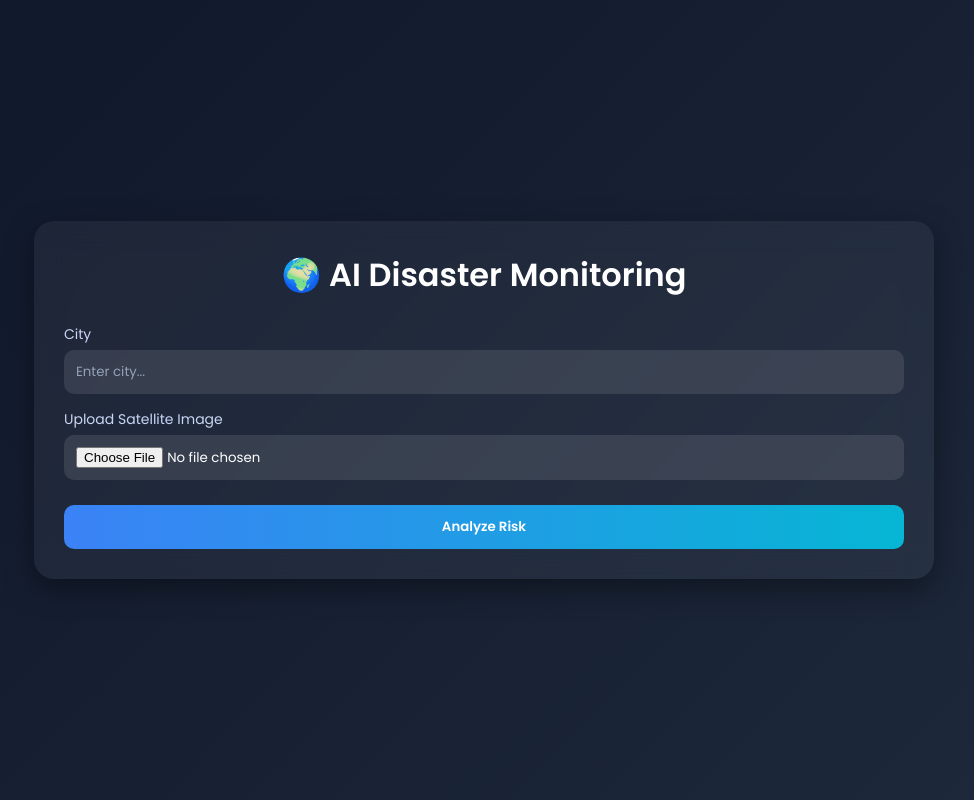
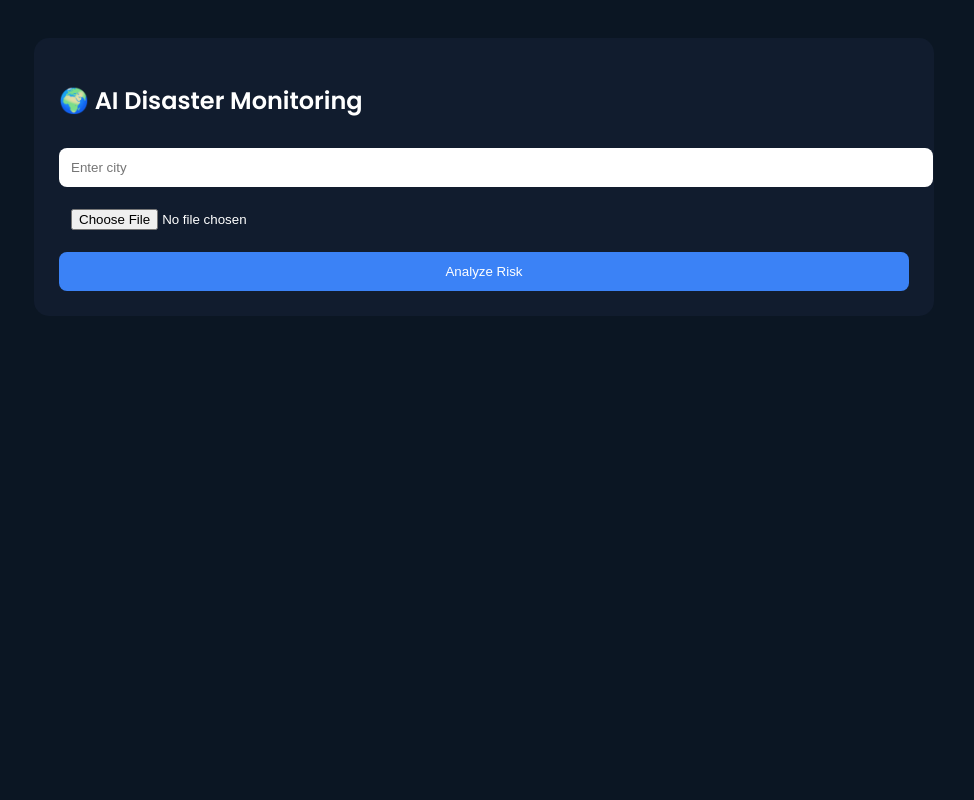
Before and after one commit to shreeshanthgoud/disaster-flask-app, a Flask app: page / in a window 1280 px wide. Shown: the whole page, without its empty margins (156-1130 px from the left). Run offline with Flask 3, Linux system fonts and the light colour scheme; parts of the project's set-up code (start-up, migrations or seed data) failed here and were passed over.

Commit message:
Refactor HTML structure and styles in index.html

```diff
--- a/templates/index.html
+++ b/templates/index.html
@@ -5,25 +5,16 @@
 <title>AI Disaster Monitoring</title>
 <meta name="viewport" content="width=device-width, initial-scale=1.0">
 
-    <!-- Google Font -->
 <link href="https://fonts.googleapis.com/css2?family=Poppins:wght@300;400;600&display=swap" rel="stylesheet">
 
 <style>
-        * {
-            margin: 0;
-            padding: 0;
-            box-sizing: border-box;
+body {
     font-family: 'Poppins', sans-serif;
-        }
-
-        body {
-            background: linear-gradient(135deg, #0f172a, #1e293b);
+    background: #0b1623;
     color: white;
-            min-height: 100vh;
     display: flex;
     justify-content: center;
-            align-items: center;
-            padding: 20px;
+    padding: 30px;
 }
 
 .container {
@@ -32,115 +23,68 @@
 }
 
 .card {
-            background: rgba(255, 255, 255, 0.05);
-            backdrop-filter: blur(15px);
-            border-radius: 20px;
-            padding: 30px;
-            box-shadow: 0 10px 30px rgba(0,0,0,0.4);
-        }
-
-        h1 {
-            text-align: center;
-            margin-bottom: 25px;
-            font-weight: 600;
-        }
-
-        .form-group {
-            margin-bottom: 15px;
-        }
-
-        label {
-            display: block;
-            margin-bottom: 5px;
-            font-size: 14px;
-            color: #cbd5f5;
+    background: #111c2e;
+    padding: 25px;
+    border-radius: 15px;
 }
 
 input, button {
     width: 100%;
     padding: 12px;
-            border-radius: 10px;
+    margin-top: 10px;
+    border-radius: 8px;
     border: none;
-            outline: none;
-        }
-
-        input {
-            background: rgba(255,255,255,0.1);
-            color: white;
-        }
-
-        input::placeholder {
-            color: #94a3b8;
 }
 
 button {
-            margin-top: 10px;
-            background: linear-gradient(90deg, #3b82f6, #06b6d4);
+    background: #3b82f6;
     color: white;
-            font-weight: 600;
     cursor: pointer;
-            transition: 0.3s;
-        }
-
-        button:hover {
-            transform: scale(1.05);
 }
 
 .results {
-            margin-top: 30px;
-            padding-top: 20px;
-            border-top: 1px solid rgba(255,255,255,0.1);
+    margin-top: 25px;
 }
 
 .score-box {
-            display: grid;
-            grid-template-columns: repeat(auto-fit, minmax(150px, 1fr));
-            gap: 15px;
-            margin-top: 15px;
+    display: flex;
+    gap: 10px;
+    margin-top: 10px;
 }
 
 .score {
-            background: rgba(255,255,255,0.08);
+    flex: 1;
+    background: #1e293b;
     padding: 15px;
-            border-radius: 12px;
     text-align: center;
+    border-radius: 10px;
 }
 
-        .risk-bar {
-            height: 12px;
-            border-radius: 10px;
-            background: #334155;
+.bar {
+    height: 10px;
+    background: #333;
     margin-top: 10px;
-            overflow: hidden;
 }
 
-        .risk-fill {
+.fill {
     height: 100%;
-            background: linear-gradient(90deg, #22c55e, #facc15, #ef4444);
-        }
-
-        .news {
-            margin-top: 20px;
-            font-size: 14px;
-            color: #e2e8f0;
-        }
-
-        .news p {
-            margin-bottom: 8px;
+    background: red;
 }
 
 .badge {
+    margin-top: 10px;
+    padding: 5px 10px;
     display: inline-block;
-            padding: 5px 10px;
-            border-radius: 8px;
-            font-size: 12px;
-            margin-top: 10px;
+    border-radius: 5px;
 }
 
-        .low { background: #22c55e; }
-        .medium { background: #facc15; color: black; }
-        .high { background: #ef4444; }
+.low {background: green;}
+.medium {background: orange;}
+.high {background: red;}
 
+.error {
+    color: red;
+}
 </style>
 </head>
 
@@ -148,59 +92,49 @@
 
 <div class="container">
 <div class="card">
-        <h1>🌍 AI Disaster Monitoring</h1>
 
-        <form method="POST" enctype="multipart/form-data">
-            <div class="form-group">
-                <label>City</label>
-                <input type="text" name="city" placeholder="Enter city..." required>
-            </div>
+<h2>🌍 AI Disaster Monitoring</h2>
 
-            <div class="form-group">
-                <label>Upload Satellite Image</label>
-                <input type="file" name="image">
-            </div>
+<form method="POST" action="/predict" enctype="multipart/form-data">
+
+<input type="text" name="city" placeholder="Enter city" required>
+
+<input type="file" name="image" required>
 
 <button type="submit">Analyze Risk</button>
+
 </form>
+
+{% if error %}
+<p class="error">{{ error }}</p>
+{% endif %}
 
 {% if result %}
 <div class="results">
-            <h2>Results for {{ result.city }}</h2>
+
+<h3>Results for {{ result.city }}</h3>
 
 <div class="score-box">
-                <div class="score">
-                    Weather
-                    <h3>{{ result.weather_score }}</h3>
+<div class="score">Weather<br>{{ result.weather }}</div>
+<div class="score">Satellite<br>{{ result.cnn }}</div>
+<div class="score">Social<br>{{ result.nlp }}</div>
 </div>
 
-                <div class="score">
-                    Satellite
-                    <h3>{{ result.satellite_score }}</h3>
+<h3>Final Risk: {{ result.final }}</h3>
+
+<div class="bar">
+<div class="fill" style="width: {{ result.final * 100 }}%"></div>
 </div>
 
-                <div class="score">
-                    Social
-                    <h3>{{ result.social_score }}</h3>
-                </div>
+<div class="badge {{ result.level|lower }}">
+{{ result.level }} Risk
 </div>
 
-            <h3 style="margin-top:20px;">Final Risk: {{ result.final_risk }}</h3>
-
-            <div class="risk-bar">
-                <div class="risk-fill" style="width: {{ result.final_risk * 100 }}%"></div>
-            </div>
-
-            <div class="badge {{ result.risk_level|lower }}">
-                {{ result.risk_level }} Risk
-            </div>
-
-            <div class="news">
-                <h3 style="margin-top:15px;">📰 Live Signals</h3>
+<h4>Live Signals</h4>
 {% for n in result.news %}
 <p>• {{ n }}</p>
 {% endfor %}
-            </div>
+
 </div>
 {% endif %}
 
```
Lines whose indentation alone changed are shown as unchanged.
